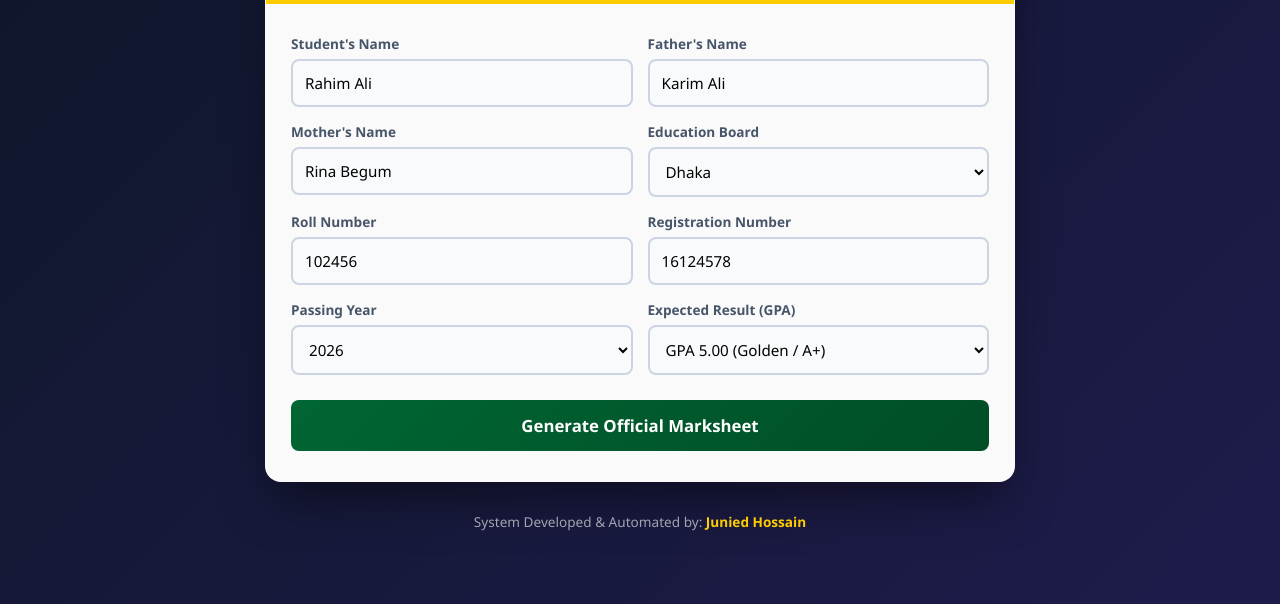
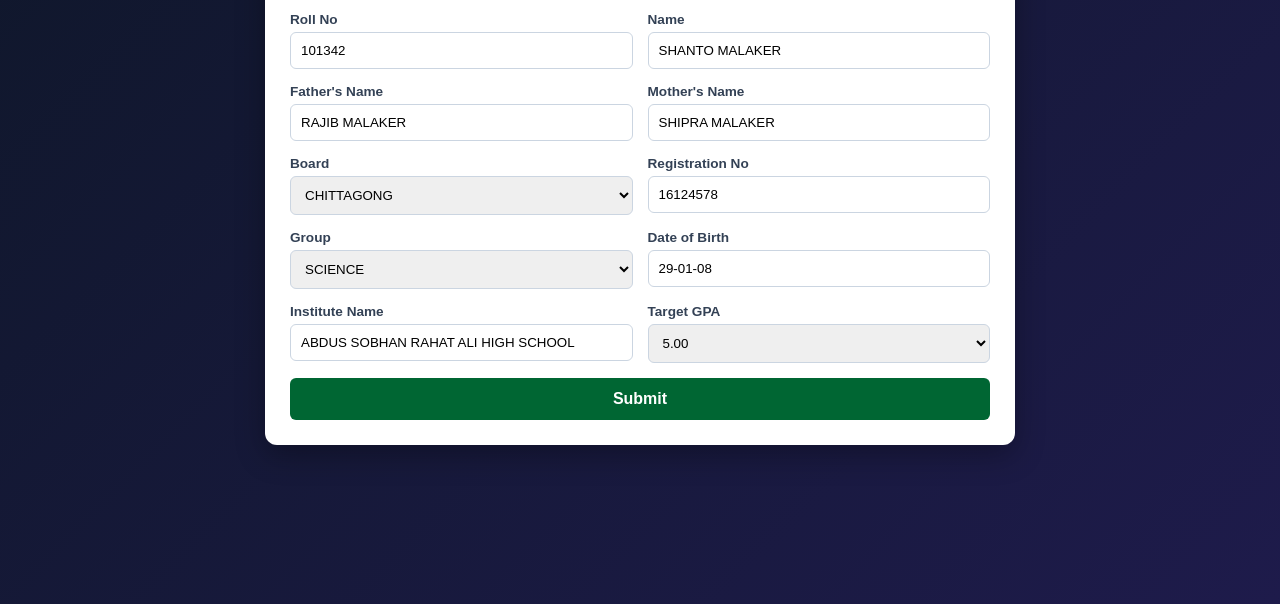
Before and after one commit to tachdmj-droid/Fack-result-, a plain HTML site: page index.html in a window 1280 px wide. Shown: the part 196-800 px from the top of the page. Drawn offline with Linux system fonts and the light colour scheme.

Commit message:
Update index.html

```diff
--- a/index.html
+++ b/index.html
@@ -1,391 +1,248 @@
 <!DOCTYPE html>
-<html lang="bn">
+<html lang="en">
 <head>
 <meta charset="utf-8">
 <meta name="viewport" content="width=device-width, initial-scale=1.0">
-<title>National Education Board Result Archive</title>
-<!-- PDF ডাউনলোডের জন্য প্রয়োজনীয় অফিশিয়াল স্ক্রিপ্ট -->
+<title>Education Board Bangladesh - Result</title>
 <script src="https://cdnjs.cloudflare.com/ajax/libs/html2pdf.js/0.10.1/html2pdf.bundle.min.js"></script>
-
 <style>
   :root {
-    --primary: #006633;
-    --primary-dark: #004d26;
-    --accent: #ffcc00;
     --bg-gradient: linear-gradient(135deg, #0f172a 0%, #1e1b4b 100%);
-    --card-bg: rgba(255, 255, 255, 0.98);
   }
+  * { box-sizing: border-box; font-family: Arial, sans-serif; margin: 0; padding: 0; }
+  body { background: var(--bg-gradient); min-height: 100vh; padding: 20px; display: flex; flex-direction: column; align-items: center; justify-content: center; }
 
-  * { box-sizing: border-box; font-family: 'Segoe UI', Tahoma, Geneva, Verdana, sans-serif; margin: 0; padding: 0; }
+  .input-card { width: 100%; max-width: 750px; background: #ffffff; border-radius: 12px; padding: 25px; box-shadow: 0 10px 30px rgba(0,0,0,0.3); margin-bottom: 20px; }
+  .input-card h3 { margin-bottom: 15px; color: #006633; border-bottom: 2px solid #006633; padding-bottom: 5px; }
+  .form-grid { display: grid; grid-template-columns: 1fr 1fr; gap: 15px; margin-bottom: 15px; }
+  @media (max-width: 600px) { .form-grid { grid-template-columns: 1fr; } }
+  .input-wrapper { display: flex; flex-direction: column; }
+  .input-wrapper label { font-size: 0.85rem; font-weight: bold; color: #334155; margin-bottom: 5px; }
+  .input-wrapper input, .input-wrapper select { padding: 10px; border: 1px solid #cbd5e1; border-radius: 6px; outline: none; }
+  .btn-submit { background: #006633; color: white; border: none; padding: 12px; width: 100%; border-radius: 6px; font-weight: bold; cursor: pointer; font-size: 1rem; }
 
-  body {
-    background: var(--bg-gradient);
-    min-height: 100vh;
-    display: flex;
-    flex-direction: column;
-    justify-content: center;
-    align-items: center;
-    padding: 20px;
-    color: #1e293b;
-  }
+  /* সরকারি অফিশিয়াল মার্কশিট স্টাইল */
+  #marksheetWrapper { width: 100%; max-width: 750px; background: white; padding: 20px; box-shadow: 0 10px 30px rgba(0,0,0,0.3); display: none; border-radius: 8px; }
+  .gov-container { border: 1px solid #d1d5db; background: #ffffff; padding: 15px; }
 
-  .main-card {
-    width: 100%;
-    max-width: 750px;
-    background: var(--card-bg);
-    border-radius: 16px;
-    box-shadow: 0 25px 50px -12px rgba(0, 0, 0, 0.5);
-    overflow: hidden;
-    border: 1px solid rgba(255, 255, 255, 0.2);
-    margin-bottom: 20px;
-  }
+  /* সবুজ সরকারি হেডার */
+  .gov-header { background: #006633; color: white; display: flex; align-items: center; padding: 12px 20px; margin-bottom: 20px; }
+  .gov-logo { width: 60px; height: 60px; background: white; border-radius: 50%; display: flex; align-items: center; justify-content: center; font-size: 1.8rem; margin-right: 20px; box-shadow: 0 0 5px rgba(0,0,0,0.2); }
+  .gov-logo::after { content: "🇧🇩"; } /* লোগোর জায়গায় রিয়েলিস্টিক ফ্ল্যাগ সিম্বল */
+  .header-text h1 { font-size: 1.4rem; font-weight: bold; margin-bottom: 2px; }
+  .header-text p { font-size: 0.95rem; opacity: 0.9; font-weight: bold; }
 
-  .brand-header {
-    background: linear-gradient(135deg, var(--primary) 0%, var(--primary-dark) 100%);
-    color: white;
-    padding: 30px 20px;
-    text-align: center;
-    border-bottom: 5px solid var(--accent);
-  }
-  .brand-header h1 { font-size: 1.6rem; font-weight: 700; text-transform: uppercase; }
-  .brand-header p { font-size: 0.95rem; margin-top: 6px; color: #cbd5e1; }
+  /* সেশন বার (সবুজ জিপসি পটভূমি) */
+  .session-bar { background: #7cc576; color: white; text-align: center; font-weight: bold; padding: 6px; font-size: 1rem; margin-bottom: 15px; text-transform: uppercase; }
 
-  .content-body { padding: 30px 25px; }
+  /* সরকারি মেইন টেবিল স্টাইল */
+  .info-table, .grade-table { width: 100%; border-collapse: collapse; margin-bottom: 15px; }
+  .info-table td { border: 1px solid #e5e7eb; padding: 8px 12px; font-size: 0.85rem; text-transform: uppercase; background: #f9fafb; }
+  .info-table td.label-bg { background: #f3f4f6; width: 18%; font-weight: bold; color: #374151; }
+  .info-table td.val-bg { width: 32%; color: #111827; }
 
-  .form-grid {
-    display: grid;
-    grid-template-columns: 1fr 1fr;
-    gap: 15px;
-    margin-bottom: 15px;
-  }
-  @media (max-width: 600px) { .form-grid { grid-template-columns: 1fr; } }
+  .grade-title { text-align: center; font-weight: bold; font-size: 1.1rem; padding: 8px; color: #1f2937; margin-bottom: 5px; }
 
-  .input-wrapper { display: flex; flex-direction: column; }
-  .input-wrapper label { font-size: 0.85rem; font-weight: 600; color: #475569; margin-bottom: 6px; }
+  .grade-table th, .grade-table td { border: 1px solid #d1d5db; padding: 8px 12px; font-size: 0.85rem; text-align: left; }
+  .grade-table th { background: #d1d5db; color: #374151; font-weight: bold; }
+  .grade-table tr:nth-child(even) { background: #f9fafb; }
+  .grade-table td.center-text { text-align: center; font-weight: bold; }
 
-  .input-wrapper input, .input-wrapper select {
-    padding: 12px;
-    border: 2px solid #cbd5e1;
-    border-radius: 8px;
-    font-size: 0.95rem;
-    outline: none;
-    transition: all 0.3s;
-    background: #f8fafc;
-  }
-  .input-wrapper input:focus, .input-wrapper select:focus {
-    border-color: var(--primary);
-    background: white;
-  }
+  /* ফুটার পার্ট */
+  .gov-footer { border-top: 1px solid #e5e7eb; padding-top: 10px; display: flex; justify-content: space-between; align-items: center; font-size: 0.75rem; color: #6b7280; margin-top: 25px; }
+  .teletalk-box { display: flex; align-items: center; gap: 5px; font-weight: bold; color: #006633; font-size: 0.8rem; }
+  .teletalk-logo { background: #8cc63f; color: white; padding: 3px 8px; border-radius: 4px; font-style: italic; }
 
-  .btn-get-result {
-    background: linear-gradient(135deg, var(--primary) 0%, var(--primary-dark) 100%);
-    color: white;
-    border: none;
-    padding: 14px;
-    width: 100%;
-    border-radius: 8px;
-    font-size: 1.05rem;
-    font-weight: bold;
-    cursor: pointer;
-    transition: all 0.3s;
-    margin-top: 10px;
-  }
-  .btn-get-result:hover { transform: translateY(-2px); }
-
-  .btn-download {
-    background: linear-gradient(135deg, #2563eb 0%, #1d4ed8 100%);
-    color: white;
-    border: none;
-    padding: 12px;
-    width: 100%;
-    border-radius: 8px;
-    font-size: 1rem;
-    font-weight: bold;
-    cursor: pointer;
-    transition: all 0.3s;
-    margin-top: 15px;
-    display: none;
-    text-align: center;
-  }
-  .btn-download:hover { transform: translateY(-2px); box-shadow: 0 4px 12px rgba(37, 99, 235, 0.2); }
-
-  .loading-container {
-    display: none;
-    text-align: center;
-    padding: 30px 0;
-  }
-  .modern-spinner {
-    width: 50px;
-    height: 50px;
-    border: 5px solid #e2e8f0;
-    border-top: 5px solid var(--primary);
-    border-radius: 50%;
-    margin: 0 auto 10px;
-    animation: rotate 1s linear infinite;
-  }
-  @keyframes rotate { 100% { transform: rotate(360deg); } }
-
-  /* অফিশিয়াল ডিজাইনের অরিজিনাল মার্কশিট কার্ড */
-  .result-display-card {
-    margin-top: 25px;
-    display: none;
-    background: #fffdf6;
-    border: 2px solid #cbd5e1;
-    padding: 25px;
-    border-radius: 8px;
-  }
-
-  .marksheet-header {
-    text-align: center;
-    border-bottom: 2px solid var(--primary);
-    padding-bottom: 15px;
-    margin-bottom: 20px;
-  }
-  .marksheet-header h2 { color: var(--primary); font-size: 1.4rem; font-weight: bold; }
-
-  .section-title {
-    background: #e2e8f0;
-    padding: 8px 12px;
-    font-size: 0.9rem;
-    font-weight: 700;
-    color: #334155;
-    margin: 15px 0 10px;
-  }
-
-  .data-table { width: 100%; border-collapse: collapse; background: white; margin-bottom: 15px; }
-  .data-table td, .data-table th { padding: 10px 12px; font-size: 0.9rem; border: 1px solid #cbd5e1; text-align: left; }
-  .data-table th { background: #f1f5f9; color: #334155; font-weight: 600; }
-
-  .signature-container {
-    display: flex;
-    justify-content: flex-end;
-    margin-top: 40px;
-    padding-top: 10px;
-  }
-  .signature-box {
-    text-align: center;
-    border-top: 1px dashed #334155;
-    width: 220px;
-    padding-top: 5px;
-    font-size: 0.85rem;
-    color: #334155;
-  }
-
-  .junied-footer {
-    text-align: center;
-    color: rgba(255, 255, 255, 0.6);
-    font-size: 0.85rem;
-    margin-top: 10px;
-  }
-  .junied-footer strong { color: var(--accent); }
+  .btn-download-pdf { background: #2563eb; color: white; border: none; padding: 12px; width: 100%; max-width: 750px; border-radius: 6px; font-weight: bold; cursor: pointer; font-size: 1rem; margin-top: 15px; display: none; text-align: center; }
 </style>
 </head>
 <body>
 
-<div class="main-card">
-  <div class="brand-header">
-    <h1>Ministry of Education, Bangladesh</h1>
-    <p>Intermediate and Secondary Education Boards Result Archive</p>
+<!-- কাস্টমার ইনপুট ফরম ফর্ম -->
+<div class="input-card" id="inputFormCard">
+  <h3>Official Result Configuration Form</h3>
+  <div class="form-grid">
+    <div class="input-wrapper"><label>Roll No</label><input type="number" id="rollNo" value="101342"></div>
+    <div class="input-wrapper"><label>Name</label><input type="text" id="stuName" value="SHANTO MALAKER"></div>
   </div>
+  <div class="form-grid">
+    <div class="input-wrapper"><label>Father's Name</label><input type="text" id="fatName" value="RAJIB MALAKER"></div>
+    <div class="input-wrapper"><label>Mother's Name</label><input type="text" id="motName" value="SHIPRA MALAKER"></div>
+  </div>
+  <div class="form-grid">
+    <div class="input-wrapper">
+      <label>Board</label>
+      <select id="boardType">
+        <option value="CHITTAGONG">CHITTAGONG</option>
+        <option value="DHAKA">DHAKA</option>
+        <option value="RAJSHAHI">RAJSHAHI</option>
+        <option value="COMILLA">COMILLA</option>
+      </select>
+    </div>
+    <div class="input-wrapper"><label>Registration No</label><input type="number" id="regNo" value="16124578"></div>
+  </div>
+  <div class="form-grid">
+    <div class="input-wrapper">
+      <label>Group</label>
+      <select id="groupType">
+        <option value="SCIENCE">SCIENCE</option>
+        <option value="HUMANITIES">HUMANITIES</option>
+        <option value="BUSINESS STUDIES">BUSINESS STUDIES</option>
+      </select>
+    </div>
+    <div class="input-wrapper"><label>Date of Birth</label><input type="text" id="dob" value="29-01-08"></div>
+  </div>
+  <div class="form-grid">
+    <div class="input-wrapper"><label>Institute Name</label><input type="text" id="instName" value="ABDUS SOBHAN RAHAT ALI HIGH SCHOOL"></div>
+    <div class="input-wrapper">
+      <label>Target GPA</label>
+      <select id="targetGpa">
+        <option value="5.00">5.00</option>
+        <option value="4.94">4.94</option>
+        <option value="4.50">4.50</option>
+        <option value="4.00">4.00</option>
+      </select>
+    </div>
+  </div>
+  <button class="btn-submit" onclick="generateGovResult()">Submit</button>
+</div>
 
-  <div class="content-body">
-    <!-- ইনপুট ফর্ম -->
-    <div class="form-grid">
-      <div class="input-wrapper">
-        <label>Student's Name</label>
-        <input type="text" id="stuName" placeholder="Enter Student Name" value="Rahim Ali">
-      </div>
-      <div class="input-wrapper">
-        <label>Father's Name</label>
-        <input type="text" id="fatName" placeholder="Enter Father's Name" value="Karim Ali">
+<!-- ১০০% হুবহু অফিশিয়াল ডিজাইনের রেজাল্ট শীট -->
+<div id="marksheetWrapper">
+  <div class="gov-container" id="pdfArea">
+    <div class="gov-header">
+      <div class="gov-logo"></div>
+      <div class="header-text">
+        <h1>Ministry of Education</h1>
+        <p>Intermediate and Secondary Education Boards Bangladesh</p>
       </div>
     </div>
 
-    <div class="form-grid">
-      <div class="input-wrapper">
-        <label>Mother's Name</label>
-        <input type="text" id="motName" placeholder="Enter Mother's Name" value="Rina Begum">
-      </div>
-      <div class="input-wrapper">
-        <label>Education Board</label>
-        <select id="boardType">
-          <option value="Dhaka">Dhaka</option>
-          <option value="Chattogram">Chattogram</option>
-          <option value="Rajshahi">Rajshahi</option>
-          <option value="Sylhet">Sylhet</option>
-          <option value="Cumilla">Cumilla</option>
-        </select>
-      </div>
-    </div>
+    <div class="session-bar" id="mSessionTitle">SSC/Dakhil/Equivalent Result 2025</div>
 
-    <div class="form-grid">
-      <div class="input-wrapper">
-        <label>Roll Number</label>
-        <input type="number" id="rollNo" placeholder="Enter Roll" value="102456">
-      </div>
-      <div class="input-wrapper">
-        <label>Registration Number</label>
-        <input type="number" id="regNo" placeholder="Enter Registration" value="16124578">
-      </div>
-    </div>
+    <!-- স্টুডেন্ট ইনফো টেবিল -->
+    <table class="info-table">
+      <tr>
+        <td class="label-bg">Roll No</td><td class="val-bg" id="mRoll"></td>
+        <td class="label-bg">Name</td><td class="val-bg" id="mName"></td>
+      </tr>
+      <tr>
+        <td class="label-bg">Board</td><td class="val-bg" id="mBoard"></td>
+        <td class="label-bg">Father's Name</td><td class="val-bg" id="mFather"></td>
+      </tr>
+      <tr>
+        <td class="label-bg">Group</td><td class="val-bg" id="mGroup"></td>
+        <td class="label-bg">Mother's Name</td><td class="val-bg" id="mMother"></td>
+      </tr>
+      <tr>
+        <td class="label-bg">Type</td><td class="val-bg">REGULAR</td>
+        <td class="label-bg">Date of Birth</td><td class="val-bg" id="mDob"></td>
+      </tr>
+      <tr>
+        <td class="label-bg">Result</td><td class="val-bg" style="font-weight: bold;">PASSED</td>
+        <td class="label-bg">Institute</td><td class="val-bg" id="mInst" style="font-size: 0.75rem;"></td>
+      </tr>
+      <tr>
+        <td class="label-bg">GPA</td><td class="val-bg" style="font-weight: bold;" id="mGpa"></td>
+        <td class="label-bg"></td><td class="val-bg"></td>
+      </tr>
+    </table>
 
-    <div class="form-grid">
-      <div class="input-wrapper">
-        <label>Passing Year</label>
-        <select id="examYear">
-          <option value="2026">2026</option>
-          <option value="2025">2025</option>
-          <option value="2024">2024</option>
-          <option value="2023">2023</option>
-          <option value="2022">2022</option>
-        </select>
-      </div>
-      <div class="input-wrapper">
-        <label>Expected Result (GPA)</label>
-        <select id="desiredGpa">
-          <option value="5.00">GPA 5.00 (Golden / A+)</option>
-          <option value="4.50">GPA 4.50 (Excellent / A)</option>
-          <option value="4.00">GPA 4.00 (Very Good / A)</option>
-          <option value="3.50">GPA 3.50 (Good / A-)</option>
-          <option value="2.50">GPA 2.50 (Passed / C)</option>
-        </select>
-      </div>
-    </div>
+    <div class="grade-title">Grade Sheet</div>
 
-    <button class="btn-get-result" onclick="generateOfficialMarksheet()">Generate Official Marksheet</button>
+    <!-- গ্রেড টেবিল -->
+    <table class="grade-table" id="gradeTableBody">
+      <!-- স্ক্রিপ্ট দিয়ে ডেটা বসবে -->
+    </table>
 
-    <!-- লোডিং এনিমেশন -->
-    <div class="loading-container" id="loadingSystem">
-      <div class="modern-spinner"></div>
-      <p style="color: var(--primary); font-weight: 600;">Extracting From Central Database...</p>
-    </div>
-
-    <!-- অরিজিনাল দেখতে মার্কশিট এরিয়া -->
-    <div class="result-display-card" id="resultCard">
-      <div id="pdfContent" style="padding: 10px; background: #fffdf6;">
-        <div class="marksheet-header">
-          <h2>BOARD OF INTERMEDIATE AND SECONDARY EDUCATION</h2>
-          <p style="font-weight: 600; font-size: 0.9rem;" id="lblExamTitle">SECONDARY SCHOOL CERTIFICATE EXAMINATION</p>
-        </div>
-
-        <div class="section-title">STUDENT OFFICIAL INFORMATION</div>
-        <table class="data-table">
-          <tr><td width="30%"><strong>Student's Name</strong></td><td id="mName" style="text-transform: uppercase;"></td></tr>
-          <tr><td><strong>Father's Name</strong></td><td id="mFather" style="text-transform: uppercase;"></td></tr>
-          <tr><td><strong>Mother's Name</strong></td><td id="mMother" style="text-transform: uppercase;"></td></tr>
-          <tr><td><strong>Board / Year</strong></td><td><span id="mBoard"></span> / <span id="mYear"></span></td></tr>
-          <tr><td><strong>Roll / Reg No</strong></td><td><span id="mRoll"></span> / <span id="mReg"></span></td></tr>
-          <tr><td><strong>Final Result</strong></td><td><strong style="color: #15803d; font-size: 1.1rem;" id="mGpa"></strong> (PASSED)</td></tr>
-        </table>
-
-        <div class="section-title">SUBJECT-WISE GRADE & OBTAINED MARKS</div>
-        <table class="data-table" id="marksTable"></table>
-
-        <!-- কন্ট্রোলার সিগনেচার -->
-        <div class="signature-container">
-          <div class="signature-box">
-            <p style="font-family: 'Courier New', Courier, monospace; font-weight: bold; color: #1e3a8a; font-size: 1rem; font-style: italic; margin-bottom: 2px;">Junied Hossain</p>
-            <strong>Controller of Examinations</strong>
-          </div>
-        </div>
-      </div>
-
-      <!-- পিডিএফ ডাউনলোড বাটন -->
-      <button class="btn-download" id="downloadBtn" onclick="downloadMarksheetPDF()">📥 Download Marksheet (PDF)</button>
+    <!-- অফিশিয়াল ফুটার ও টেলিটক ব্র্যান্ডিং -->
+    <div class="gov-footer">
+      <div>©2006-2026 Ministry of Education, All rights reserved.</div>
+      <div class="teletalk-box">Powered by <span class="teletalk-logo">teletalk</span></div>
     </div>
   </div>
 </div>
 
-<div class="junied-footer">
-  <p>System Developed & Automated by: <strong>Junied Hossain</strong></p>
-</div>
+<button class="btn-download-pdf" id="pdfBtn" onclick="downloadGovPDF()">📥 Download Marksheet (PDF)</button>
 
 <script>
-function generateOfficialMarksheet() {
-  const name = document.getElementById('stuName').value.trim();
-  const father = document.getElementById('fatName').value.trim();
-  const mother = document.getElementById('motName').value.trim();
+function generateGovResult() {
+  const roll = document.getElementById('rollNo').value;
+  const name = document.getElementById('stuName').value;
+  const father = document.getElementById('fatName').value;
+  const mother = document.getElementById('motName').value;
   const board = document.getElementById('boardType').value;
-  const roll = document.getElementById('rollNo').value.trim();
-  const reg = document.getElementById('regNo').value.trim();
-  const year = document.getElementById('examYear').value;
-  const gpa = document.getElementById('desiredGpa').value;
+  const reg = document.getElementById('regNo').value;
+  const group = document.getElementById('groupType').value;
+  const dob = document.getElementById('dob').value;
+  const inst = document.getElementById('instName').value;
+  const gpa = document.getElementById('targetGpa').value;
 
-  if(!name || !father || !mother || !roll || !reg) {
-    alert("অনুগ্রহ করে সবকটি ঘর সঠিকভাবে পূরণ করুন!");
-    return;
-  }
+  // ডেটা ম্যাপিং
+  document.getElementById('mRoll').innerText = roll;
+  document.getElementById('mName').innerText = name;
+  document.getElementById('mBoard').innerText = board;
+  document.getElementById('mFather').innerText = father;
+  document.getElementById('mGroup').innerText = group;
+  document.getElementById('mMother').innerText = mother;
+  document.getElementById('mDob').innerText = dob;
+  document.getElementById('mInst').innerText = inst;
+  document.getElementById('mGpa').innerText = gpa;
 
-  const resultCard = document.getElementById('resultCard');
-  const downloadBtn = document.getElementById('downloadBtn');
-  const loadingSystem = document.getElementById('loadingSystem');
+  // সাবজেক্ট লিস্ট জেনারেট (১০০% স্ক্রিনশটের মতো কোড সহ)
+  let subjects = [
+    {code: "101", name: "BENGALI"},
+    {code: "107", name: "ENGLISH"},
+    {code: "109", name: "MATHEMATICS"},
+    {code: "150", name: "BANGLADESH AND GLOBAL STUDIES"},
+    {code: "112", name: "RELIGION AND MORAL EDUCATION (HINDU)"},
+    {code: "136", name: "PHYSICS"},
+    {code: "137", name: "CHEMISTRY"},
+    {code: "138", name: "BIOLOGY"},
+    {code: "154", name: "INFORMATION AND COMMUNICATION TECHNOLOGY"},
+    {code: "126", name: "HIGHER MATHEMATICS"},
+    {code: "147", name: "PHYSICAL EDUCATION, HEALTH & SPORTS"},
+    {code: "156", name: "CAREER EDUCATION"}
+  ];
 
-  resultCard.style.display = "none";
-  downloadBtn.style.display = "none";
-  loadingSystem.style.display = "block";
+  let tableContent = `<tr><th width="15%">Code</th><th width="65%">Subject</th><th width="20%">Grade</th></tr>`;
 
-  setTimeout(() => {
-    loadingSystem.style.display = "none";
+  let count = 0;
+  subjects.forEach(sub => {
+    let grade = "A+";
+    if (gpa === "4.94" && (count === 3 || count === 4)) {
+      grade = "A-"; // স্ক্রিনশটের মতো ৪.৯৪ মেলাতে কিছু 'A' বা 'A-' ব্যালেন্স লজিক
+    } else if (gpa === "4.50" && count % 3 === 0) {
+      grade = "A";
+    } else if (gpa === "4.00" && count % 2 === 0) {
+      grade = "A-";
+    }
+    tableContent += `<tr><td>${sub.code}</td><td>${sub.name}</td><td style="font-weight:bold;">${grade}</td></tr>`;
+    count++;
+  });
 
-    document.getElementById('mName').innerText = name;
-    document.getElementById('mFather').innerText = father;
-    document.getElementById('mMother').innerText = mother;
-    document.getElementById('mBoard').innerText = board;
-    document.getElementById('mYear').innerText = year;
-    document.getElementById('mRoll').innerText = roll;
-    document.getElementById('mReg').innerText = reg;
-    document.getElementById('mGpa').innerText = "GPA " + gpa;
-    document.getElementById('lblExamTitle').innerText = `SECONDARY SCHOOL CERTIFICATE EXAMINATION, ${year}`;
+  document.getElementById('gradeTableBody').innerHTML = tableContent;
 
-    let subjects = ["Bangla", "English", "Mathematics", "Science", "Social Science", "Religion"];
-    let marksHtml = `<tr><th>Subject Name</th><th>Letter Grade</th><th>Obtained Marks</th></tr>`;
+  // ডিসপ্লে অন করা
+  document.getElementById('marksheetWrapper').style.display = "block";
+  document.getElementById('pdfBtn').style.display = "block";
 
-    subjects.forEach(sub => {
-      let score = 82;
-      let grade = "A+";
-
-      if (gpa === "5.00") {
-        score = Math.floor(Math.random() * 15) + 81;
-        grade = "A+";
-      } else if (gpa === "4.50") {
-        score = Math.floor(Math.random() * 10) + 71;
-        grade = "A";
-      } else if (gpa === "4.00") {
-        score = Math.floor(Math.random() * 10) + 61;
-        grade = "A-";
-      } else if (gpa === "3.50") {
-        score = Math.floor(Math.random() * 10) + 51;
-        grade = "B";
-      } else {
-        score = Math.floor(Math.random() * 10) + 41;
-        grade = "C";
-      }
-
-      marksHtml += `<tr><td><strong>${sub}</strong></td><td>${grade}</td><td>${score}</td></tr>`;
-    });
-
-    document.getElementById('marksTable').innerHTML = marksHtml;
-    resultCard.style.display = "block";
-    downloadBtn.style.display = "block"; // রেজাল্ট আসার পর বাটনটি দেখাবে
-  }, 1500);
+  // স্মুথ স্ক্রোল ডাউন
+  document.getElementById('marksheetWrapper').scrollIntoView({ behavior: 'smooth' });
 }
 
-// পিডিএফ ডাউনলোড করার ম্যাজিক ফাংশন
-function downloadMarksheetPDF() {
-  const element = document.getElementById('pdfContent');
+function downloadGovPDF() {
+  const element = document.getElementById('pdfArea');
   const roll = document.getElementById('mRoll').innerText;
-
   const options = {
-    margin:       10,
-    filename:     `Marksheet_Roll_${roll}.pdf`,
-    image:        { type: 'jpeg', quality: 0.98 },
-    html2canvas:  { scale: 2 },
+    margin:       8,
+    filename:     `Official_Result_Roll_${roll}.pdf`,
+    image:        { type: 'jpeg', quality: 1.0 },
+    html2canvas:  { scale: 2, useCORS: true },
     jsPDF:        { unit: 'mm', format: 'a4', orientation: 'portrait' }
   };
-
   html2pdf().set(options).from(element).save();
 }
 </script>
-
 </body>
 </html>
```
